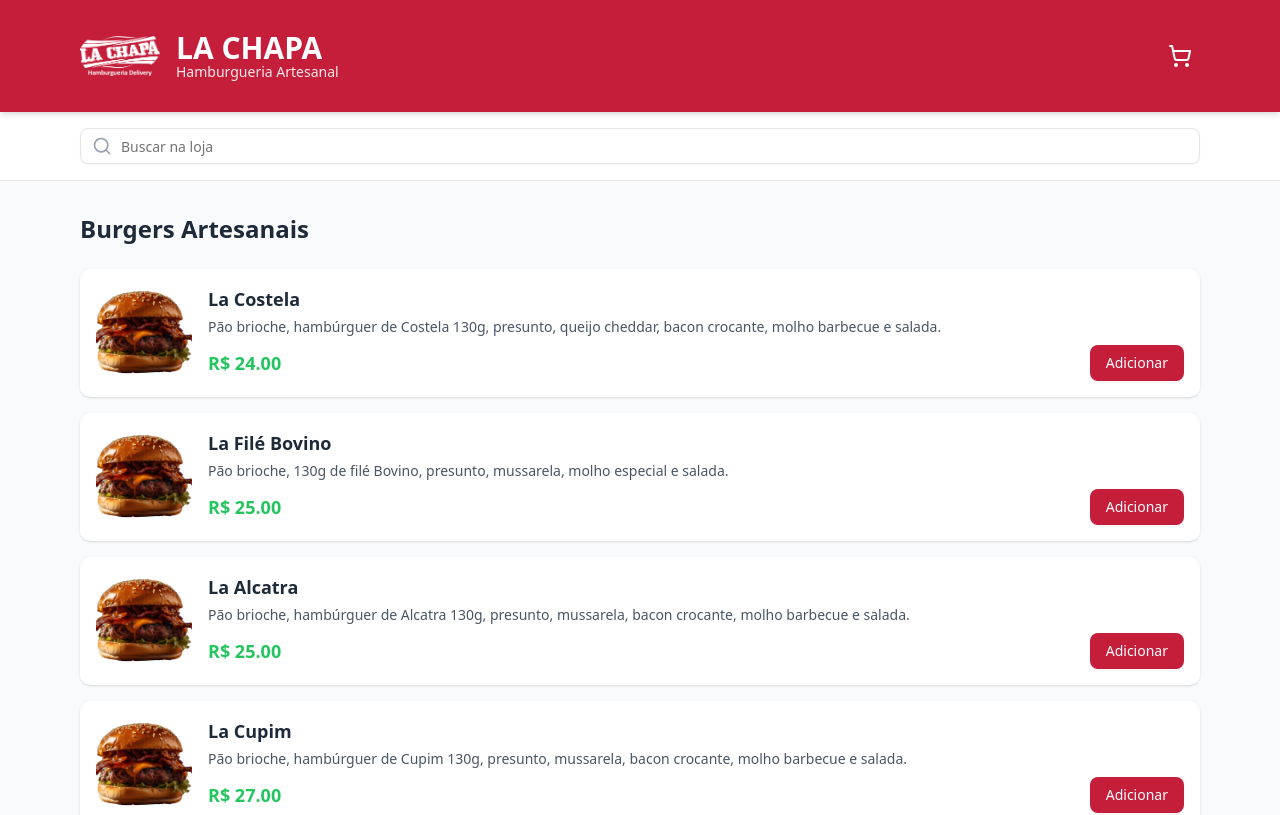
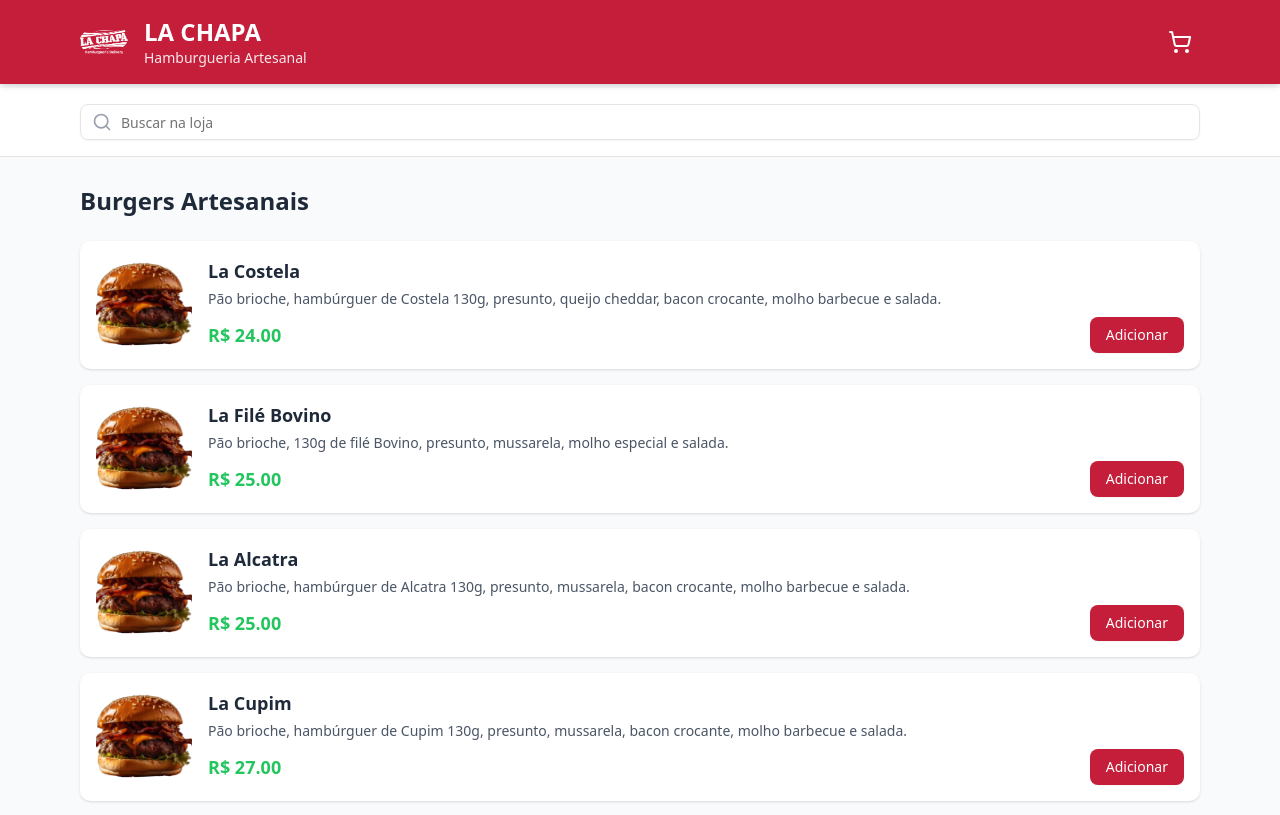
Before and after one commit to vinicius-pimenta-mkt/lachapa-cardapio, a React (Vite) app: page / in a window 1280 px wide. Shown: the top 815 px of the page. Built offline with nearby package versions, Linux system fonts and the light colour scheme.

Commit message:
Update App.jsx

```diff
--- a/src/App.jsx
+++ b/src/App.jsx
@@ -123,10 +123,10 @@ function App() {
         <div className="max-w-6xl mx-auto px-4 py-4">
           <div className="flex items-center justify-between">
             <div className="flex items-center gap-4">
-              <img src={logoImg} alt="La Chapa" className="h-20 w-20 object-contain" />
+              <img src={logoImg} alt="La Chapa" className="h-12 w-12 object-contain" />
               <div>
-                <h1 className="text-3xl font-bold">LA CHAPA</h1>
-                <p className="text-sm text-white/90 -mt-1">Hamburgueria Artesanal</p>
+                <h1 className="text-2xl font-bold">LA CHAPA</h1>
+                <p className="text-sm text-white/90">Hamburgueria Artesanal</p>
               </div>
             </div>
             <button
```
